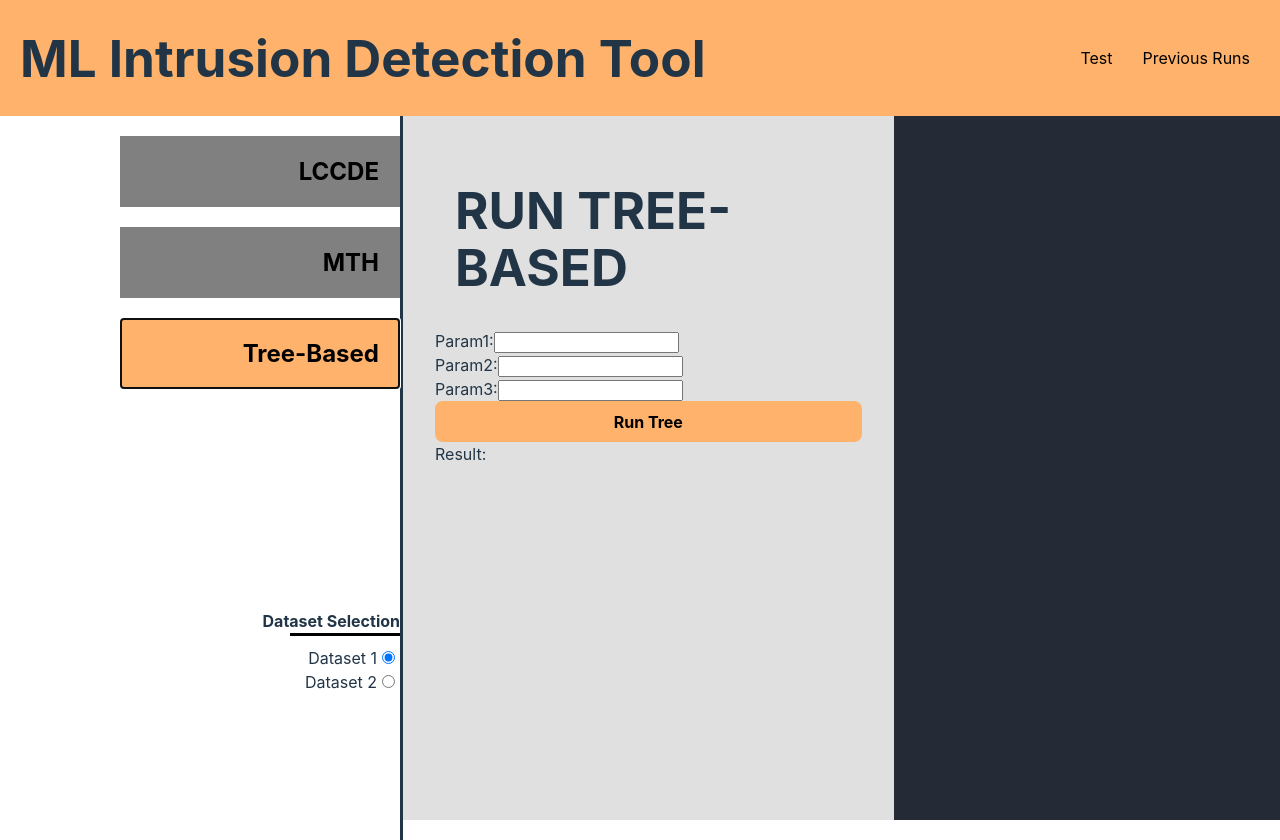
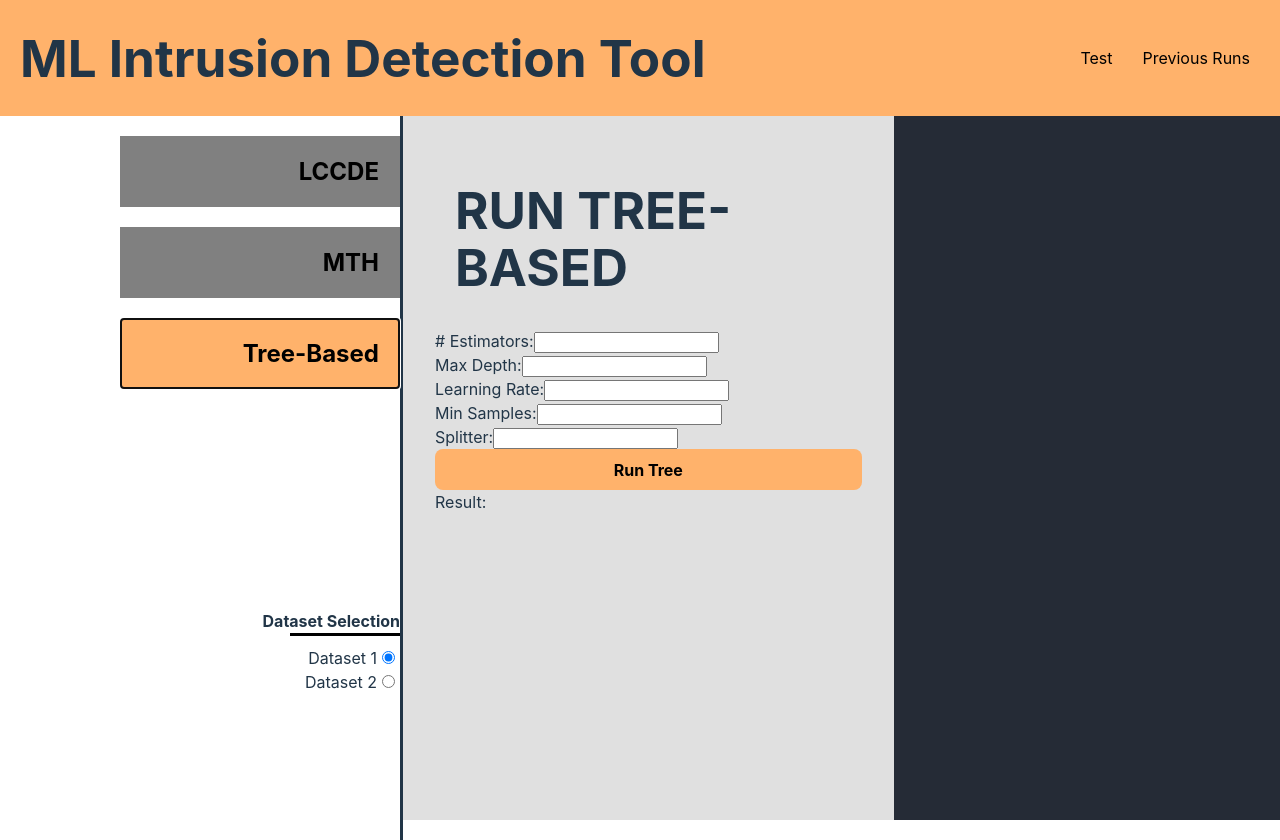
Before and after one commit to ZaneLeBlanc/Group66Frontend, a React (Vite) app in the folder Frontend/: page /Test in a window 1280 px wide. Both pictures are taken after a click on the button "Tree-Based". Built offline with nearby package versions, Linux system fonts and the light colour scheme.

Commit message:
parameter entering for TreeBased

```diff
--- a/Frontend/src/Components/ModelPages/PageTree.tsx
+++ b/Frontend/src/Components/ModelPages/PageTree.tsx
@@ -6,42 +6,83 @@ function PageTree(props : any) {
     dataset: int # which dataset user selected
     */
     // usage -> props.dataset
-    const [treeRequest, setTreeRequest] = useState('and everywhere');
-    const [treeResponse, setTreeResponse] = useState('');
+    // const [treeRequest, setTreeRequest] = useState();
+    const [treeResponse, setTreeResponse] = useState();
     const[nEstimators, setEstimators] = useState('');
     const[maxDepth, setMaxDepth] = useState('');
     const[learningRate, setLearningRate] = useState('');
-    const[numIterations, setNumIterations] = useState('');
-    const[numLeaves, setNumLeaves] = useState('');
-    const[boostingType, setBoostingType] = useState('');
+    const[minSamples, setMinSamples] = useState('')
+    const[splitter, setSplitter] = useState('')
+    // const[numIterations, setNumIterations] = useState('');
+    // const[numLeaves, setNumLeaves] = useState('');
+    // const[boostingType, setBoostingType] = useState('');
 
     const sendTreeParams = async () => {
         try {
-            const data = props.dataset;
-            const response = await axios.put('http://localhost:5000/runTree', {code: treeRequest});
+            const treeRequest = generateJSON();
+            const response = await axios.put('http://localhost:5000/runTree', { code: treeRequest });
 
             setTreeResponse(response.data);
+            console.log("setTree");
+            console.log(response);
         } catch (error) {
             console.error('Error sending response: ', error);
         }
     }
+    //nEstimators, maxDepth, learningRate, minSamples, splitter
+    const generateJSON = () => {
+        return JSON.stringify({
+            model_req: {
+                dataset_path: "CICIDS2017_sample.csv",
+                XGB: {
+                    n_estimators: nEstimators,
+                    max_depth: maxDepth,
+                    learning_rate: learningRate
+                },
+                DTree: {
+                    max_depth: maxDepth,
+                    min_samples_split: minSamples,
+                    splitter: splitter
+                },
+                RTree: {
+                    n_estimators: nEstimators,
+                    max_depth: maxDepth,
+                    min_samples_split: minSamples
+                },
+                ETree: {
+                    n_estimators: nEstimators,
+                    max_depth: minSamples,
+                    min_samples_split: splitter
+            }
+            }
+        })
+    }
 
+    //nEstimators, maxDepth, learningRate, minSamples, splitter
     return(
         // TODO: split up params into individual entries (buttons, dropdowns, etc.)
         <div>
             <h1>RUN TREE-BASED</h1>
             <div className="testSection">
                 <label>
-                    Param1:
+                    # Estimators:
                 <input type="text" className='paraminput' value={nEstimators} onChange={(e) => setEstimators(e.target.value)} />
                 </label>
                 <label>
-                    Param2:
+                    Max Depth:
+                    <input type="text" className='paraminput' value={maxDepth} onChange={(e) => setMaxDepth(e.target.value)} />
+                </label>
+                <label>
+                    Learning Rate:
                     <input type="text" className='paraminput' value={learningRate} onChange={(e) => setLearningRate(e.target.value)} />
                 </label>
                 <label>
-                    Param3:
-                    <input type="text" className='paraminput' value={numIterations} onChange={(e) => setNumIterations(e.target.value)} />
+                    Min Samples:
+                    <input type="text" className='paraminput' value={minSamples} onChange={(e) => setMinSamples(e.target.value)} />
+                </label>
+                <label>
+                    Splitter:
+                    <input type="text" className='paraminput' value={splitter} onChange={(e) => setSplitter(e.target.value)} />
                 </label>
                 <button className="runbt" type="submit" onClick={sendTreeParams}>Run Tree</button>
             </div>
```
